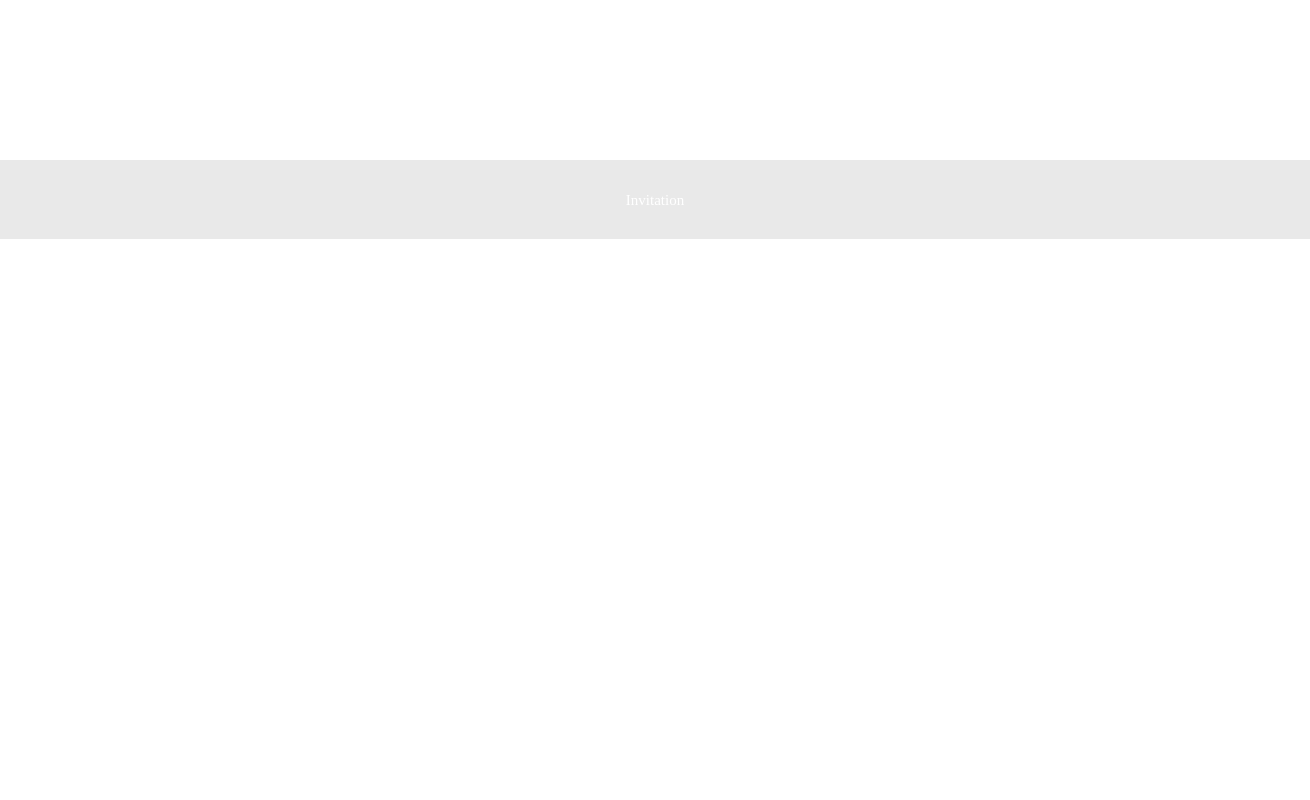
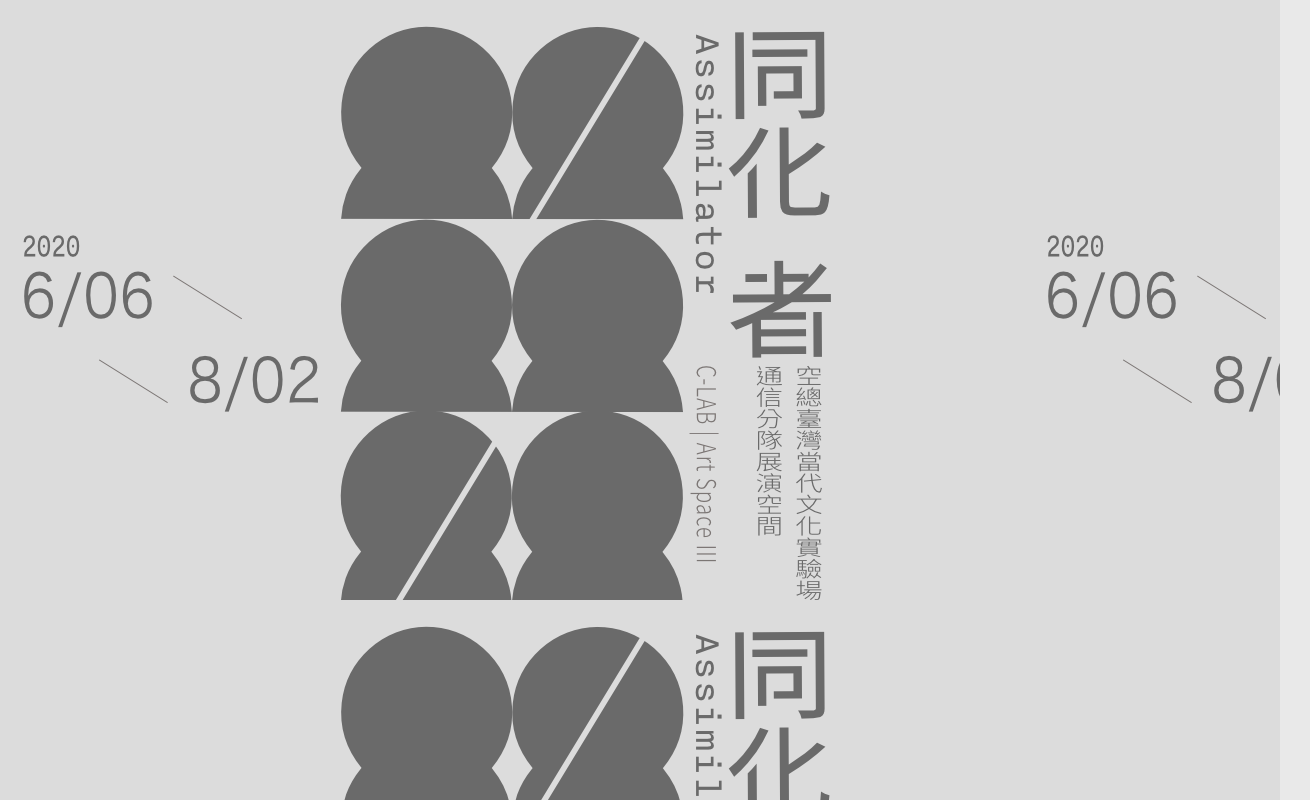
Before and after one commit to HsienYu/invitation, a plain HTML site: page templates/index.html in a window 1280 px wide. Shown: the whole page, 1310 px wide, since content can reach past the window. Drawn offline with Linux system fonts and the light colour scheme.

```diff
--- a/static/style.css
+++ b/static/style.css
@@ -1,7 +1,8 @@
-  body{
+  * {
     margin: 0;
-    /*font-family: 'Open Sans';*/
-    /*font-family: 'Lato';*/
+  }
+  body {
+    margin: 0;
   }
 
   #container{
@@ -30,8 +31,13 @@
   #buttons{
     width: 100%;
     height: 100%;
-    display: block;
-    margin: 0 auto;
+    background: url(/static/bg.png);
+    /* display: block; */
+    /* margin: 0 auto; */
+    position: fixed;
+    background-size: 80%;
+    top: 0;
+    left:0;
   }
 
 
--- a/templates/index.html
+++ b/templates/index.html
@@ -14,7 +14,7 @@
 <body>
     <div id="container">
         <div id="buttons">
-            <div id='button'>Invitation</div>
+            <div id='button'></div>
         </div>
     </div>
 
```
Also changed, not shown: static/cell0.html (+2 -2 lines), static/cell4.html (+2 -2 lines), static/bg.png (added).
